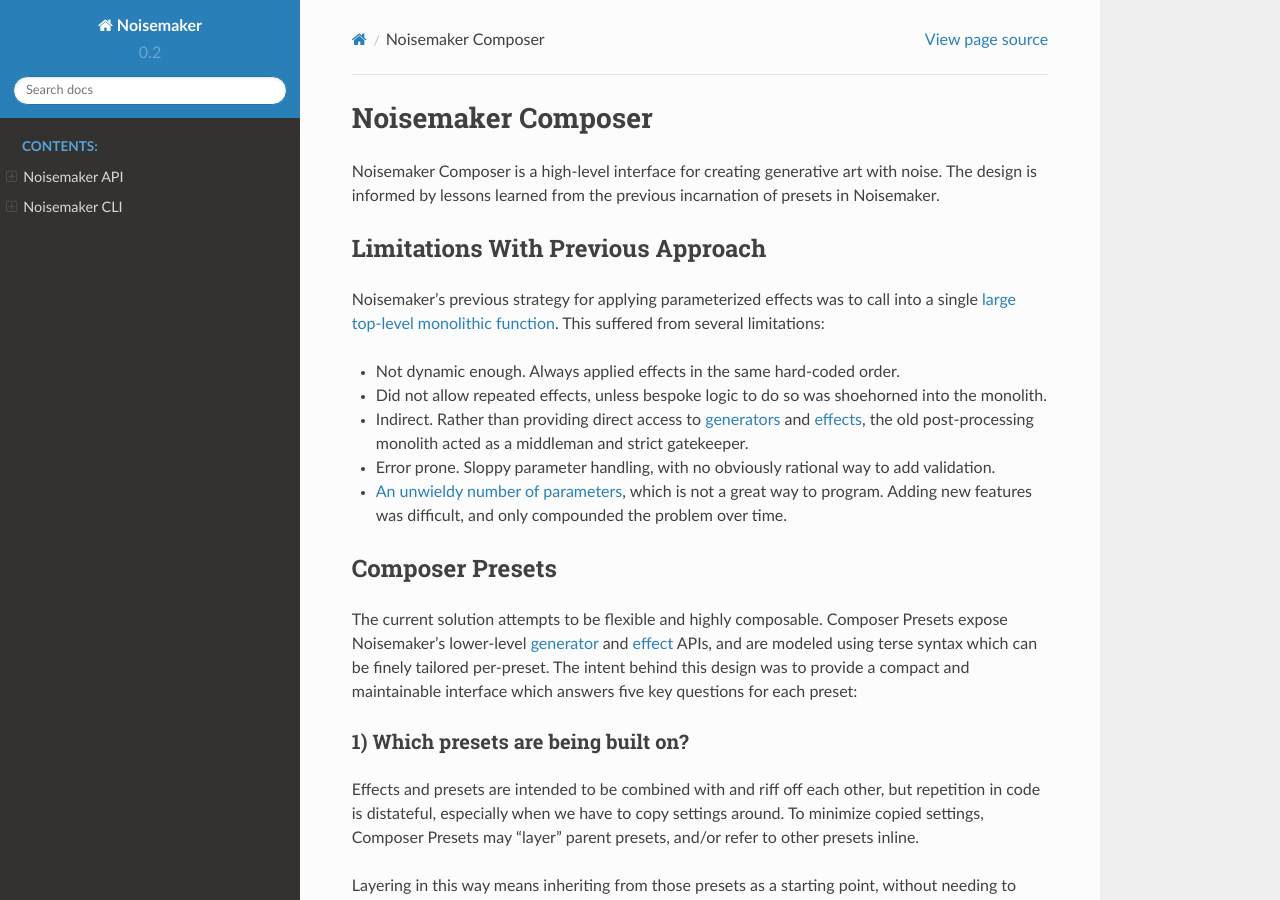
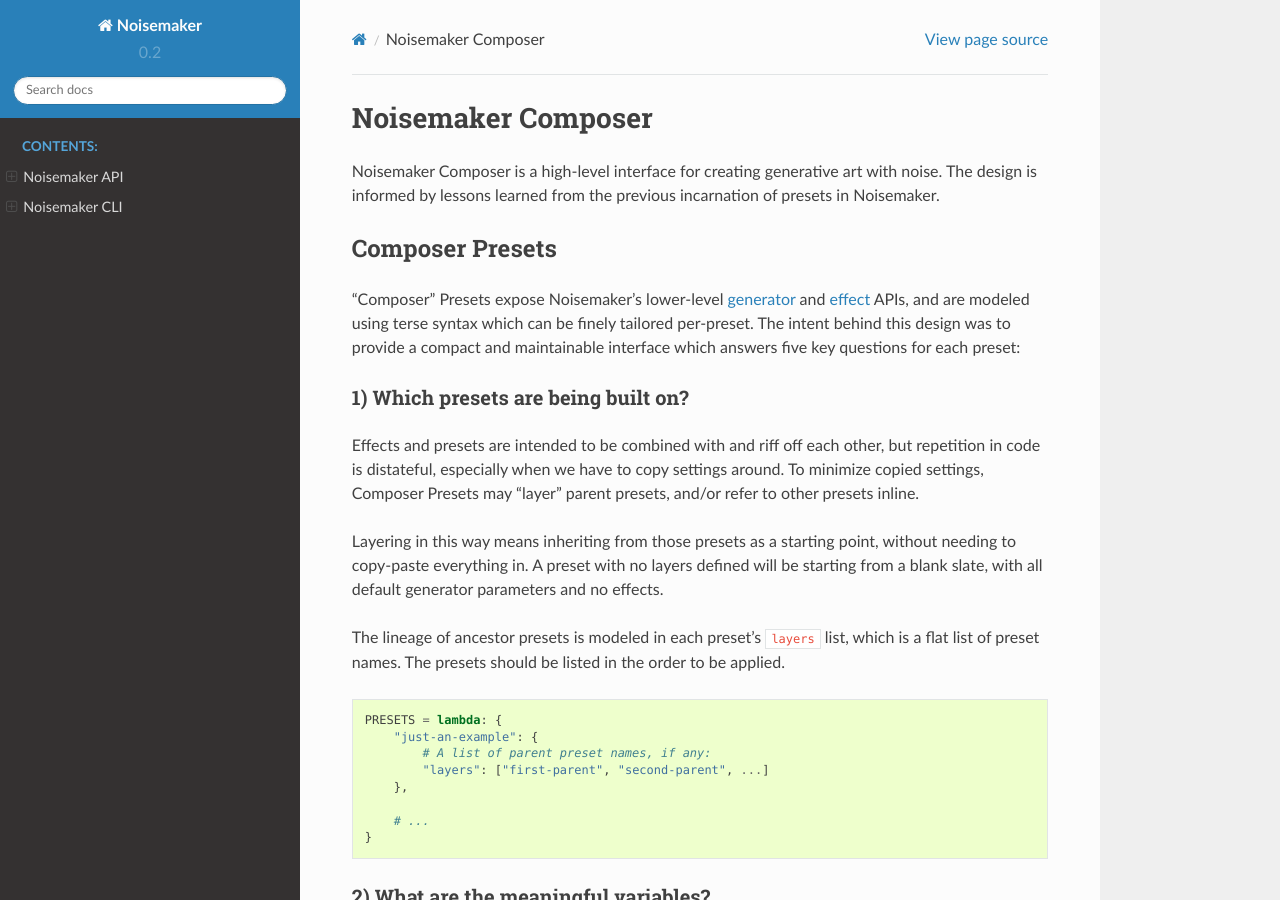
Before and after one commit to aayars/py-noisemaker, a Sphinx documentation site: the page built from docs/composer.rst, in a window 1280 px wide and 900 px high. Built offline with Sphinx 7.4.7 and the Read the Docs theme 2.0.0, drawn with Linux system fonts in a browser that asks for light colours.

Commit message:
doc cleanup

```diff
--- a/docs/composer.rst
+++ b/docs/composer.rst
@@ -3,21 +3,10 @@
 
 Noisemaker Composer is a high-level interface for creating generative art with noise. The design is informed by lessons learned from the previous incarnation of presets in Noisemaker.
 
-Limitations With Previous Approach
-----------------------------------
-
-Noisemaker's previous strategy for applying parameterized effects was to call into a single `large top-level monolithic function <api.html#noisemaker.effects.post_process>`_. This suffered from several limitations:
-
-- Not dynamic enough. Always applied effects in the same hard-coded order.
-- Did not allow repeated effects, unless bespoke logic to do so was shoehorned into the monolith.
-- Indirect. Rather than providing direct access to `generators <api.html#module-noisemaker.generators>`_ and `effects <api.html#module-noisemaker.effects>`_, the old post-processing monolith acted as a middleman and strict gatekeeper.
-- Error prone. Sloppy parameter handling, with no obviously rational way to add validation.
-- `An unwieldy number of parameters <api.html#noisemaker.effects.post_process>`_, which is not a great way to program. Adding new features was difficult, and only compounded the problem over time.
-
 Composer Presets
 ----------------
 
-The current solution attempts to be flexible and highly composable. Composer Presets expose Noisemaker's lower-level `generator <api.html#module-noisemaker.generators>`_ and `effect <api.html#module-noisemaker.effects>`_ APIs, and are modeled using terse syntax which can be finely tailored per-preset. The intent behind this design was to provide a compact and maintainable interface which answers five key questions for each preset:
+"Composer" Presets expose Noisemaker's lower-level `generator <api.html#module-noisemaker.generators>`_ and `effect <api.html#module-noisemaker.effects>`_ APIs, and are modeled using terse syntax which can be finely tailored per-preset. The intent behind this design was to provide a compact and maintainable interface which answers five key questions for each preset:
 
 1) Which presets are being built on?
 ~~~~~~~~~~~~~~~~~~~~~~~~~~~~~~~~~~~~
```
